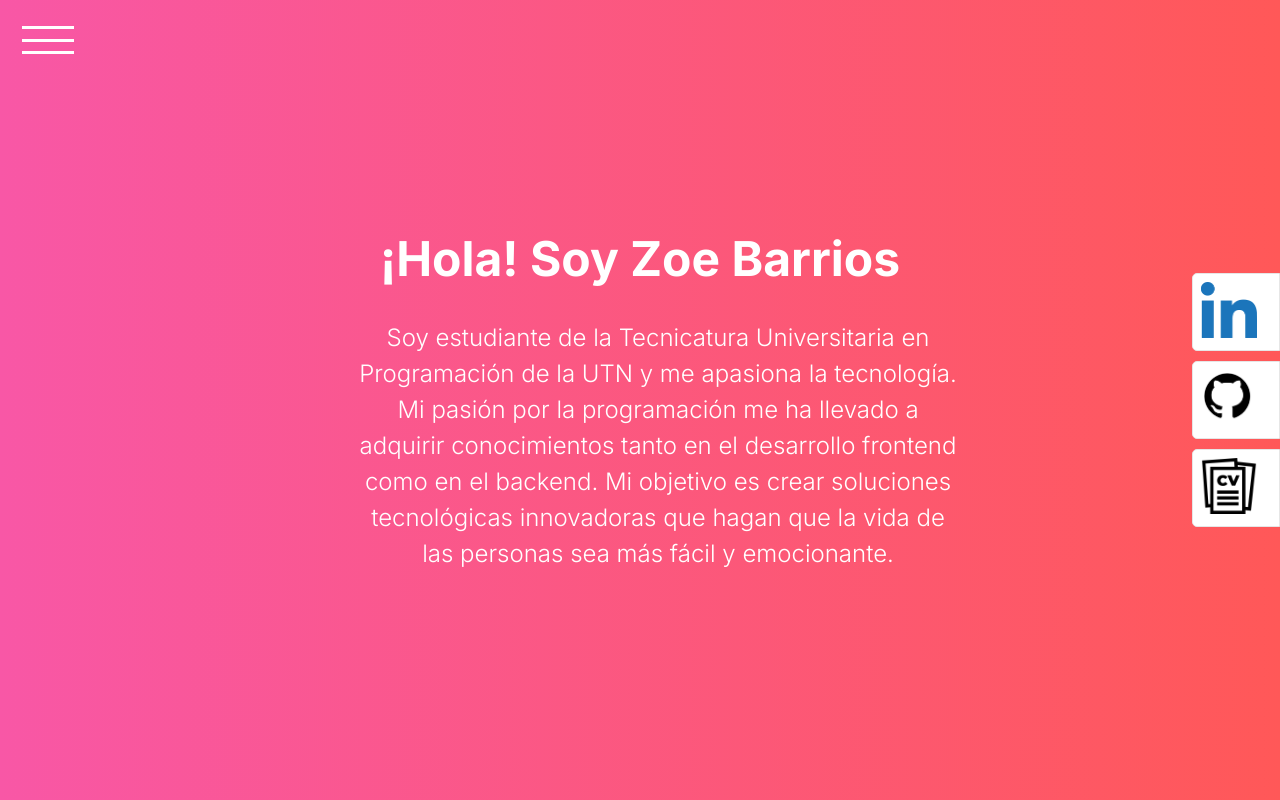
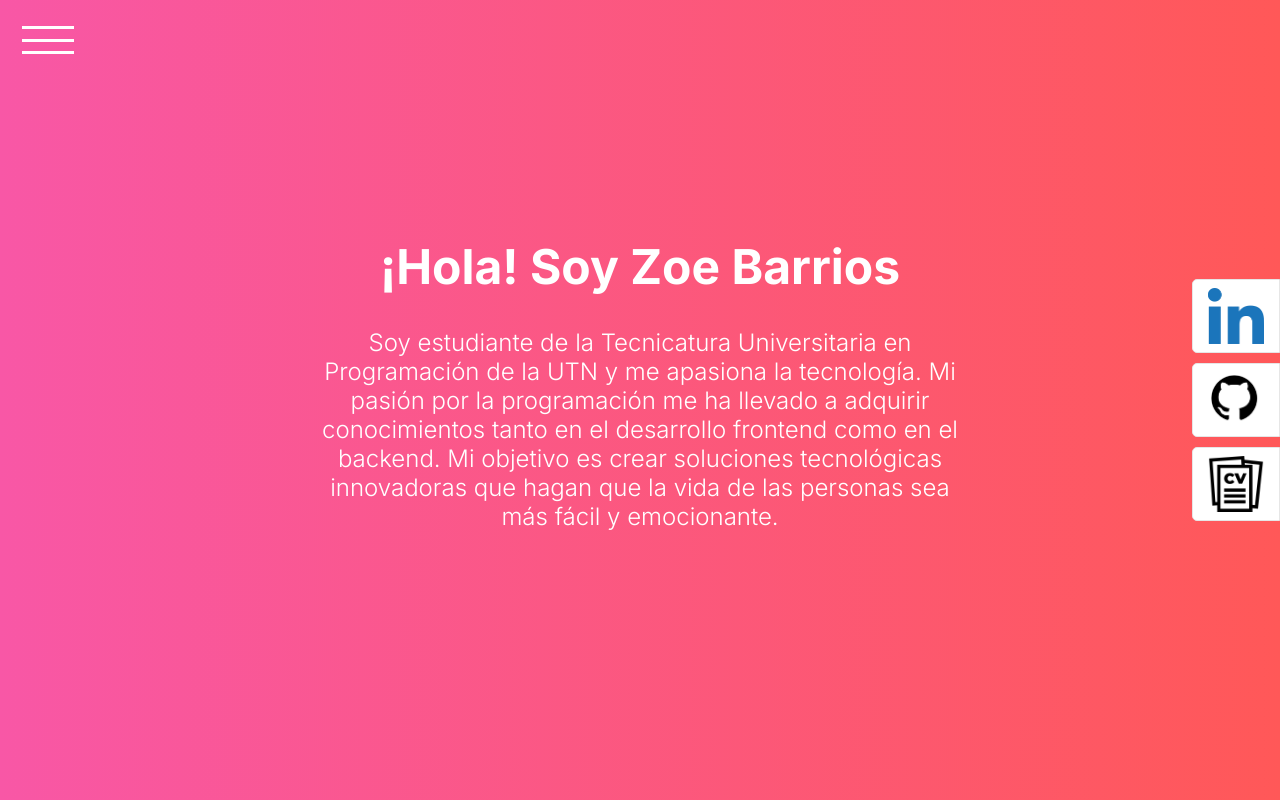
Before and after one commit to ZoeBarrios/portfolio, a React (Vite) app: page / in a window 1280 px wide. Built offline with nearby package versions, Linux system fonts and the light colour scheme.

Commit message:
Mejorando algunos detalles de estilos

```diff
--- a/src/stylesheets/biografia.css
+++ b/src/stylesheets/biografia.css
@@ -10,14 +10,14 @@
   font-size: 2.5rem;
   font-weight: 700;
   text-align: center;
-  margin-bottom: 2rem;
+  margin: 0 0 2rem 0;
 }
 
 .biografia p {
   font-weight: 300;
   text-align: center;
   margin-bottom: 2rem;
-  line-height: 1.5em;
+  margin: 0 0 2rem 0;
 }
 
 @media screen and (min-width: 1024px) {
--- a/src/stylesheets/buttons-container.css
+++ b/src/stylesheets/buttons-container.css
@@ -8,6 +8,8 @@
 }
 
 .img-container {
+  display: flex;
+  justify-content: center;
   width: 60px;
   cursor: pointer;
   padding: 0.5em;
@@ -23,6 +25,7 @@
 
 .img {
   width: 60%;
+  margin: 0 auto;
 }
 
 @media screen and (min-width: 1024px) {
```
